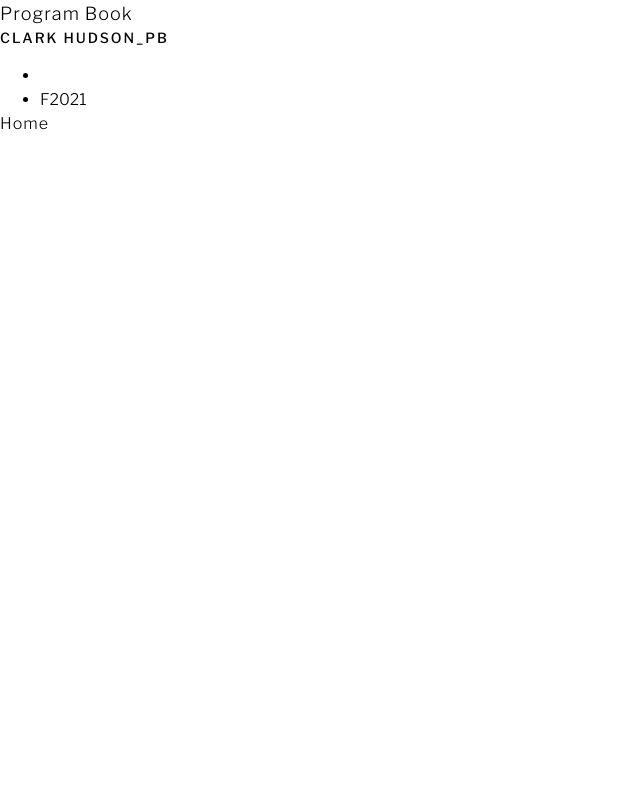
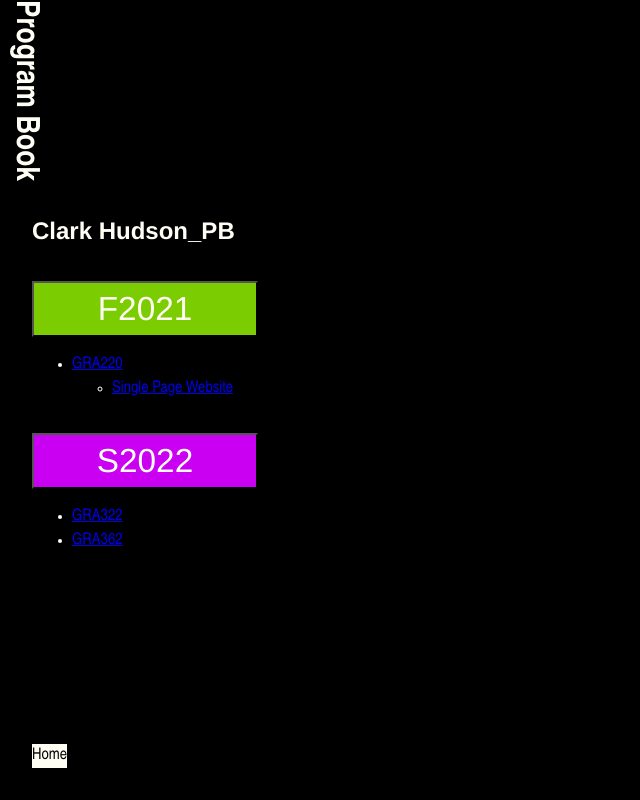
Before and after one commit to cark646/gra322, a plain HTML site: page program-book/home.html in a window 1280 px wide. Shown: the whole page, without its empty margins (0-640 px from the left). Drawn offline with nearby package versions, Linux system fonts and the light colour scheme; a web font is replaced by a local one.

Commit message:
Adding CSS

```diff
--- a/program-book/css/styles.css
+++ b/program-book/css/styles.css
@@ -1,87 +1,47 @@
-html {
-    --gray: #444;
-    --gray-dark: #333;
-    --gray-light: #f2f2f2;
+
+body {
+    background-color: black;
+    font-family: 'Franklin Gothic Bold', 'Arial Narrow', Arial, sans-serif;
+    color: #FFFEF4;
 }
 
-body {
-    font-family: 'Libre Franklin', Arial, sans-serif;
-    font-weight: 300;
-}
-
-h1 {
-    font-weight: 300;
-    font-size: 18px;
-    letter-spacing: 1px;
-}
-
-h2 {
-    font-size: 14px;
-    font-weight: 500;
-    letter-spacing: 2px;
-    text-transform: uppercase;
-    margin-bottom: 1rem;
-
-}
-
-p {
-    letter-spacing: 1px;
-    line-height: 1.5;
-    margin-bottom: 1rem;
+.project {
+    background-color: #FFFEF4;
+    color: black;
 }
 
 .grid {
     display: grid;
-    grid-template-columns: [full-start] minmax(1rem, 1fr) [main-start] minmax(0, 1280px) [main-end] minmax(1rem, 1fr) [full-end];
+    gap: 1rem;
+    margin: 2rem;
 }
 
-.grid > * {
-    grid-column: main;
+h1 {
+    writing-mode: vertical-rl;
 }
 
-header {
-    background-color: var(--gray-dark);
-    color: #fff;
-    padding: 1rem 0;
+h2 {
+    font-family: 'Franklin Gothic Medium', 'Arial Narrow', Arial, sans-serif;
 }
 
-.overview {
-    background-color: var(--gray);
-    color: #fff;
-    padding: 4rem 0;
+button {
+    color: #FFFEF4;
+    font-family: 'Franklin Gothic Medium', 'Arial Narrow', Arial, sans-serif;
+    font-size: 25pt;
+    width: 226px;
 }
 
-figure {
-    margin-top: 2rem;
+.fall {
+    background-color: #7BCC00;
 }
 
-figure img {
-    margin-bottom: 1rem;
+.spring {
+    background-color: #C900F2;
 }
 
-figcaption {
-    font-size: 13px;
-    font-style: italic;
-    letter-spacing: 1px;
+.footer {
+    background-color: #FFFEF4;
+    color: black;
+    position: absolute;
+    bottom: 0;
 }
-
-.sample {
-    padding: 5rem 0;
-}
-
-footer {
-    background-color: var(--gray-light);
-    padding: 1.5rem 0;
-}
-
-footer p {
-    margin-bottom: 0;
-}
-
-@media screen and (min-width: 800px) {
-    .two-column {
-        display: grid;
-        grid-gap: 3rem;
-        grid-template-columns: 1fr 1fr;
-    }
-}
--- a/program-book/home.html
+++ b/program-book/home.html
@@ -9,9 +9,7 @@
   <meta name="viewport" content="width=device-width, initial-scale=1">
 
   <!-- Load Styles -->
-  <link rel="preconnect" href="https://fonts.googleapis.com">
-  <link rel="preconnect" href="https://fonts.gstatic.com" crossorigin>
-  <link href="https://fonts.googleapis.com/css2?family=Libre+Franklin:ital,wght@0,300;0,500;1,300&display=swap" rel="stylesheet">
+  <link rel="stylesheet" href="https://use.typekit.net/iou5ebv.css">
 
   <link rel="stylesheet" href="css/reset.css">
   <link rel="stylesheet" href="css/styles.css">
@@ -22,27 +20,42 @@
   <!-- Add your content here -->
   <h1>Program Book</h1>
 
-  <h2>Clark Hudson_PB</h2>
+  <h2 class="grid">Clark Hudson_PB</h2>
+
+  <section class="semester grid">
+
+    <button class="fall">F2021</button>
+    <nav>
+      <ul>
+        <li><a href="home.html" Title="GRA220">GRA220</a></li>
+          <ul>
+            <li><a href="single-page-website.html">Single Page Website</a></li>
+          </ul>
+      </ul>
+    </nav>
+
+  </section>
 
 
-<section class="two-column">
+  <section class="semester grid">
 
-  <nav>
-    <ul>
-      <li><a class="" href="" title="home"></a></li>
-      <li><a class="" href="single-page.html" title="F2021"></a>F2021
+    <button class="spring">S2022</button>
+    <nav>
+      <ul>
+        <li><a href="home.html" Title="GRA322">GRA322</a></li>
+        <li><a href="home.html" Title="GRA362">GRA362</a></li>
+      </ul>
+    </nav>
+
+  </section>
+
+  <section class="footer grid">
+
+    <p>Home</p>
+  </section>
 
 
-      </li>
 
-    </ul>
-  </nav>
-
-</section>
-
-  <div>
-    <p>Home</p>
-  </div>
 </body>
 
 </html>
```
Also changed, not shown: program-book/single-page-website.html (added, +49 -0 lines), program-book/single-page.html (deleted).
